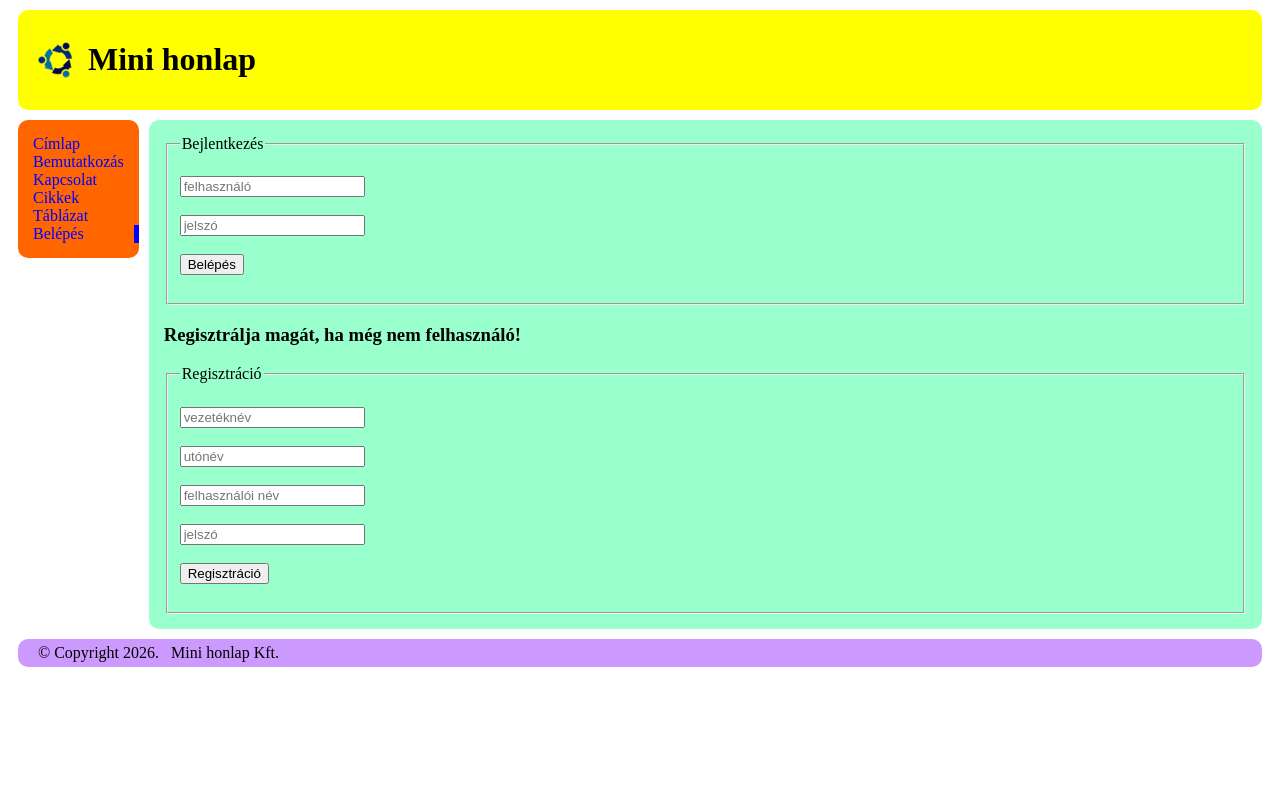
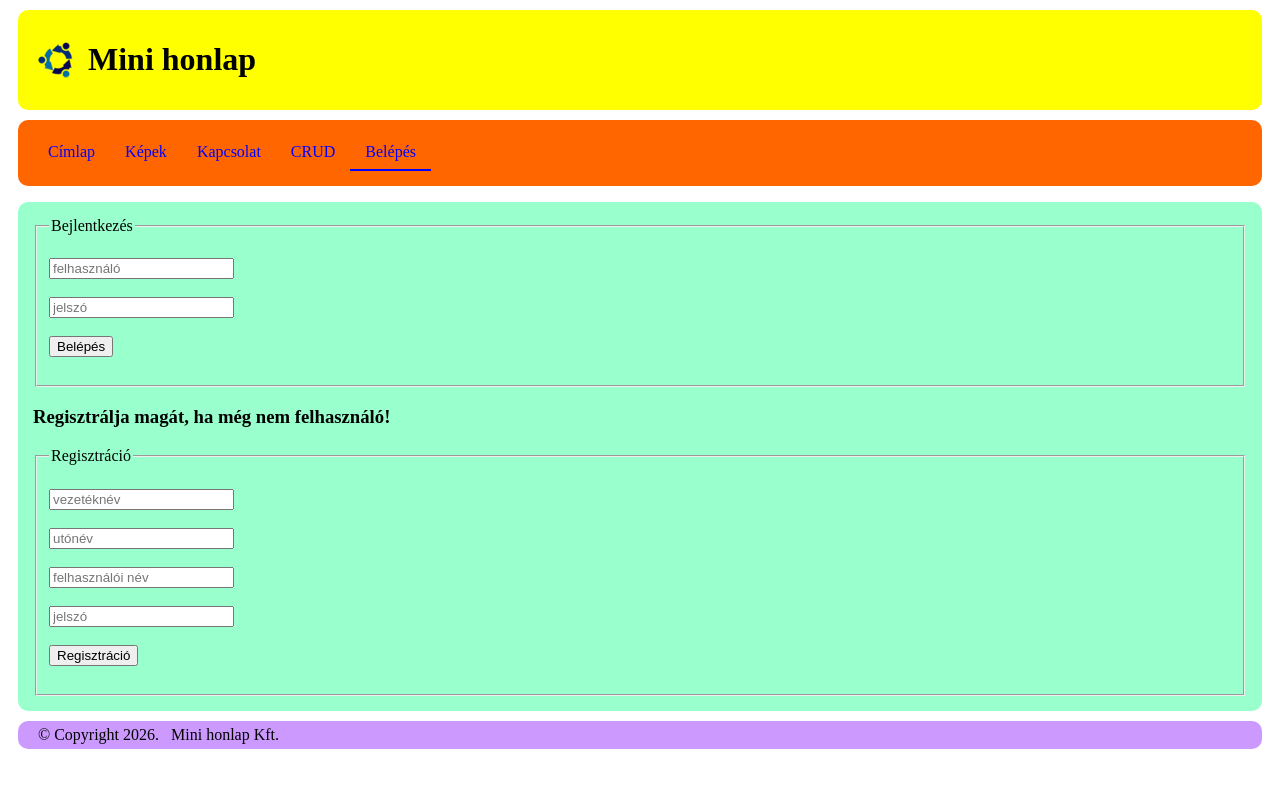
Before and after one commit to Elimphis/Aszity_Milan_Gyakorlat, a PHP site: page /belepes in a window 1280 px wide. Run offline with PHP 8.4, Linux system fonts and the light colour scheme.

Commit message:
Menü változtatások

```diff
--- a/includes/config.inc.php
+++ b/includes/config.inc.php
@@ -17,10 +17,11 @@ $lablec = array(
 
 $oldalak = array(
 	'/' => array('fajl' => 'cimlap', 'szoveg' => 'Címlap', 'menun' => array(1,1)),
-	'bemutatkozas' => array('fajl' => 'bemutatkozas', 'szoveg' => 'Bemutatkozás', 'menun' => array(1,1)),
+    'kepek' => array('fajl' => 'kepek', 'szoveg' => 'Képek', 'menun' => array(1,1)),
 	'kapcsolat' => array('fajl' => 'kapcsolat', 'szoveg' => 'Kapcsolat', 'menun' => array(1,1)),
-	'cikkek' => array('fajl' => 'cikkek', 'szoveg' => 'Cikkek', 'menun' => array(1,1)),
-    'tablazat' => array('fajl' => 'tablazat', 'szoveg' => 'Táblázat', 'menun' => array(1,1)),
+    'crud' => array('fajl' => 'crud', 'szoveg' => 'CRUD', 'menun' => array(1,1)),
+	#'cikkek' => array('fajl' => 'cikkek', 'szoveg' => 'Cikkek', 'menun' => array(1,1)),
+    #'tablazat' => array('fajl' => 'tablazat', 'szoveg' => 'Táblázat', 'menun' => array(1,1)),
     'belepes' => array('fajl' => 'belepes', 'szoveg' => 'Belépés', 'menun' => array(1,0)),
     'kilepes' => array('fajl' => 'kilepes', 'szoveg' => 'Kilépés', 'menun' => array(0,1)),
     'belep' => array('fajl' => 'belep', 'szoveg' => '', 'menun' => array(0,0)),
--- a/styles/stilus.css
+++ b/styles/stilus.css
@@ -11,6 +11,9 @@ header img {
 }
 
 div#wrapper {
+    display: flex;
+    flex-direction: column;
+    gap: 1rem;
     margin: 10px;
 }
 
@@ -20,24 +23,27 @@ aside {
 }
 
 nav {
-    margin: 0px 10px 0px 0px;
-    top: 0px;
     border-radius: 10px;
     background-color: #FF6600;
+}
+
+#nav ul {
+    display: flex;
+    flex-direction: row;
 }
 
 nav ul {
     list-style-type: none;
     margin: 0px;
-    padding: 15px 0px;
+    padding: 15px;
 }
 
 nav ul li {
-    padding: 0px 15px;;
+    padding: 8px 15px;
 }
 
 nav ul li.active {
-    border-right: 5px solid blue;
+    border-bottom: 2px solid blue;
 }
 
 nav ul a {
@@ -47,7 +53,6 @@ nav ul a {
 
 div#content {
     display: table-cell;
-    width: 100%;
     border-radius: 10px;
     background-color: #99FFCC;
     padding: 15px;
--- a/templates/index.tpl.php
+++ b/templates/index.tpl.php
@@ -13,7 +13,7 @@
 		<img src="./images/<?=$fejlec['kepforras']?>" alt="<?=$fejlec['kepalt']?>">
 		<h1><?= $fejlec['cim'] ?></h1>
 		<?php if (isset($fejlec['motto'])) { ?><h2><?= $fejlec['motto'] ?></h2><?php } ?>
-		<?php if(isset($_SESSION['login'])) { ?>Bejlentkezve: <strong><?= $_SESSION['csn']." ".$_SESSION['un']." (".$_SESSION['login'].")" ?></strong><?php } ?>
+		<?php if(isset($_SESSION['login'])) { ?>Bejlentkezett: <strong><?= $_SESSION['csn']." ".$_SESSION['un']." (".$_SESSION['login'].")" ?></strong><?php } ?>
 	</header>
     <div id="wrapper">
         <aside id="nav">
```
